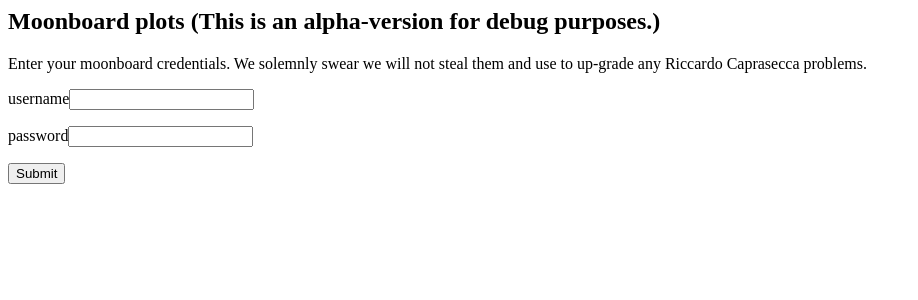
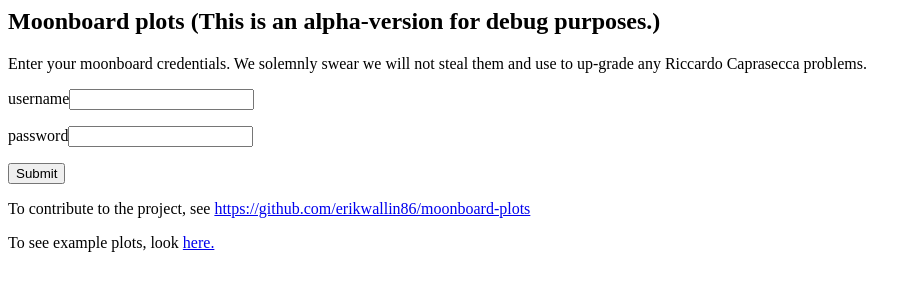
Before and after one commit to erikwallin86/moonboard-plots, a Flask app: page /form in a window 1280 px wide. Shown: the top 300 px of the page, without its empty margins (0-918 px from the left). Run offline with Flask 2, Linux system fonts and the light colour scheme.

Commit message:
Improve form

```diff
--- a/templates/form.html
+++ b/templates/form.html
@@ -9,3 +9,7 @@
     <p>password<input type = "password" name = "password" /></p>
     <p><input type = "submit" value = "Submit" /></p>
 </form>
+
+<p>To contribute to the project, see <a href="https://github.com/erikwallin86/moonboard-plots">https://github.com/erikwallin86/moonboard-plots</a></p>
+
+<p>To see example plots, look <a href="example">here.</a></p>
```
